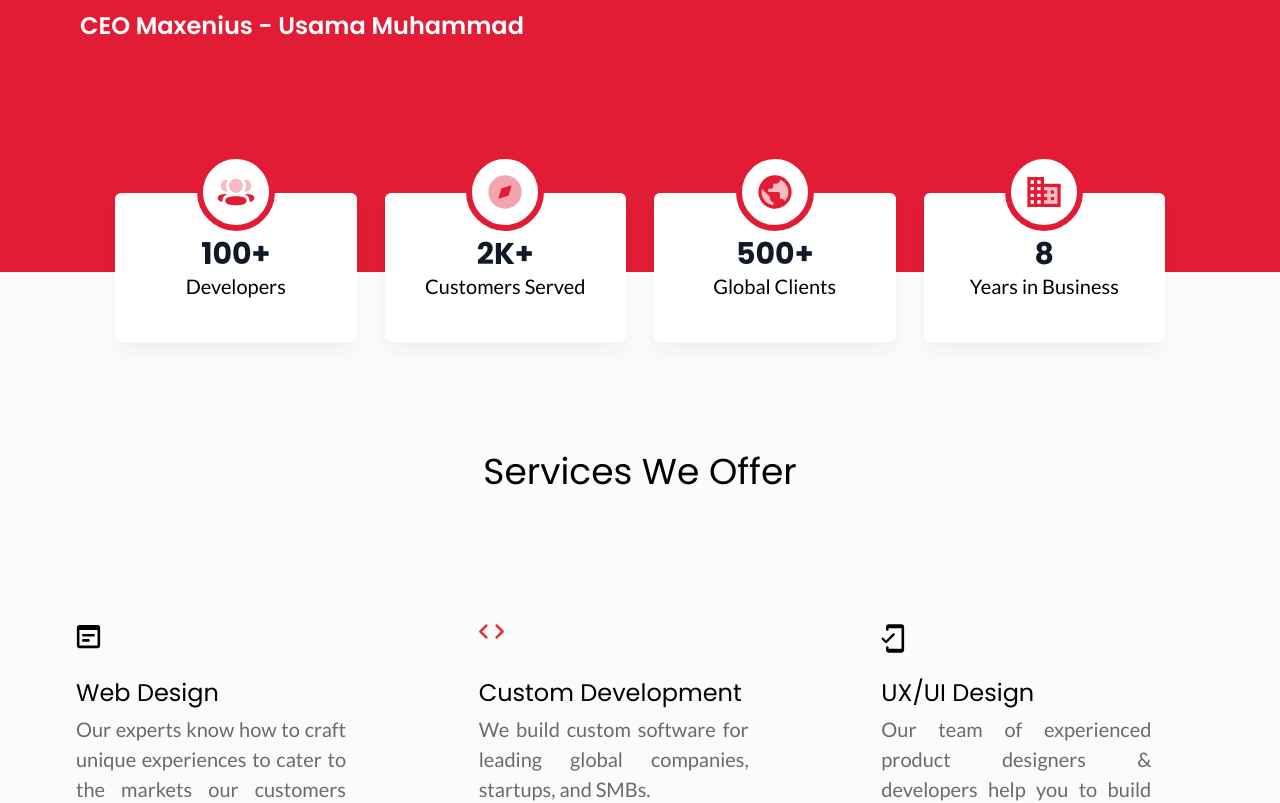
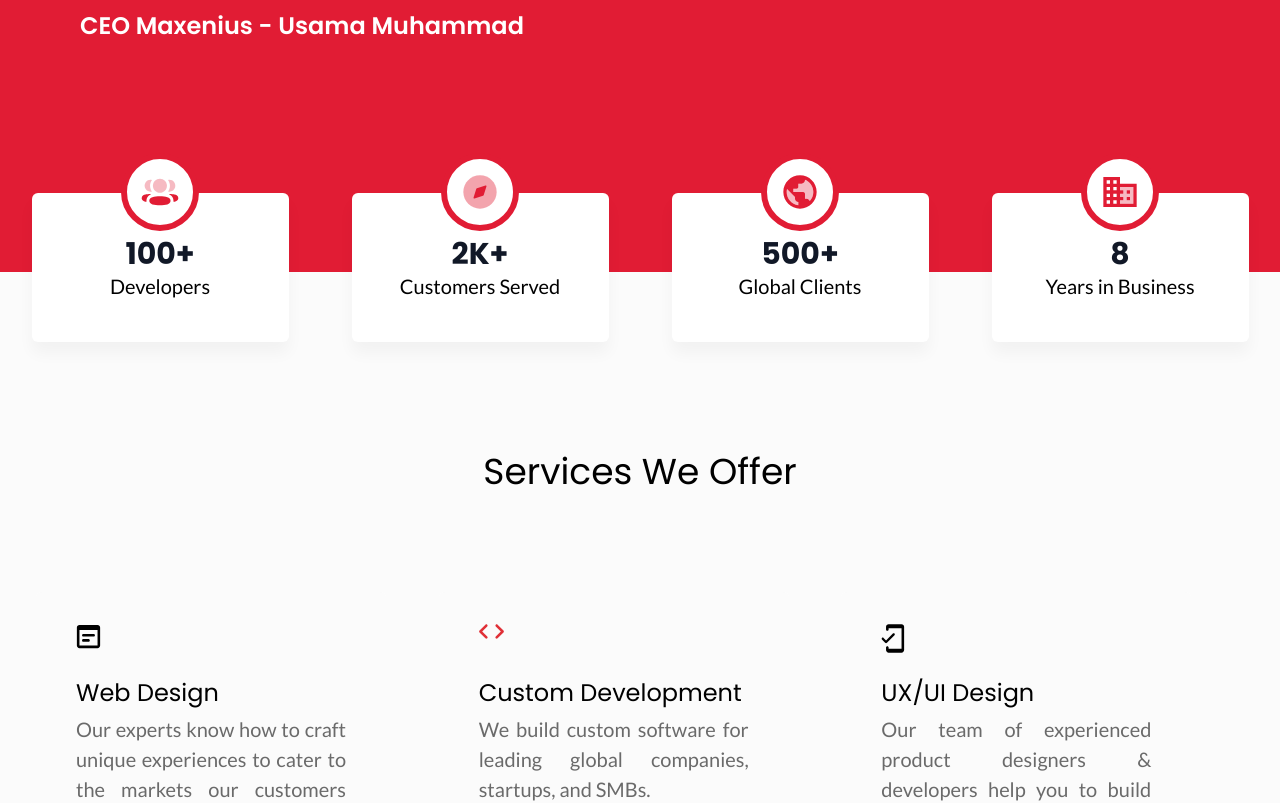
Before and after one commit to sadiq5566/my-maxenius, a Next.js app: page / in a window 1280 px wide. Shown: the part 1120-1923 px from the top of the page. Built offline with nearby package versions, Linux system fonts and the light colour scheme.

Commit message:
client numbers fix

```diff
--- a/components/Clients/Clients.tsx
+++ b/components/Clients/Clients.tsx
@@ -1,4 +1,4 @@
-import React, { useContext, useEffect, useState } from "react";
+import React, { useContext } from "react";
 import { Button } from "../../Button";
 import StateContext from "../../Context/StateContext";
 import BuildingSVG from "../../public/assets/svgs/buildingSVG";
@@ -10,20 +10,11 @@ import CountUp from "react-countup";
 
 const Clients = () => {
   const { isLg, isTab, isMobile } = useContext(StateContext);
-  const [isDesktop, setIsDesktop] = useState(false);
-
-  const handleResize = () => {
-    window.innerWidth >= 1345 ? setIsDesktop(true) : setIsDesktop(false);
-  };
-  useEffect(() => {
-    window.addEventListener("resize", handleResize, false);
-  }, []);
-
   return (
     <div className="w-full h-[470px]  md:h-[301px] sm:h-[422px]  bg-main relative">
       <section>
         <div className="container py-20 md:pt-12 md:pb-30 sm:py-12">
-          <div className=" flex flex-row w-full sm:h-auto lg:flex-col lg:items-stretch lg:px-16 md:px-[74px] items-start justify-between px-20 sm:px-6">
+          <div className=" flex flex-row w-full sm:h-auto lg:flex-col lg:items-stretch lg:px-16 md:px-[74px] items-start justify-between px-20 sm:px-6 ">
             <div className="lg:mb-3 w-9/12 lg:w-full">
               <p className=" sm:w-full sm:h-auto sm:leading-[1.4] sm:tracking-widest sm:text-xs h-auto sm:font-medium text-white text-xl lg:text-lg font-medium  leading-9 text-justify  mb-3 font-Lato md:font-medium md:text-xs md:leading-[18px] md:font-Lato">
                 `When you hire Maxenius, you ensure a commitment from American management
@@ -31,13 +22,13 @@ const Clients = () => {
                 Pakistan. You will benefit from a hybrid outsourcing model without
                 sacrificing quality.`
               </p>
-              <h2 className=" font-poppins lg:mt-3 sm:text-base sm:font-semibold sm:leading-6 font-semibold text-2xl lg:text-xl text-white leading-[48px] md:mt-2 md:text-[16px] md:font-semibold md:leading-6">
+              <h2 className=" font-poppins lg:my-5 md:my-0 sm:text-base sm:font-semibold sm:leading-4 font-semibold text-2xl lg:text-xl text-white leading-[48px] md:mt-2 md:text-[16px] md:font-semibold md:leading-6 ">
                 CEO Maxenius - Usama Muhammad
               </h2>
             </div>
 
             <Button
-              className="h-[54px] w-[185px] bg-white rounded-4xl  md:h-[34px] md:w-[118px] flex justify-center"
+              className="h-[54px] w-[185px] bg-white rounded-4xl  md:h-[34px] md:w-[118px] flex justify-center "
               preSVG={true}
               svg={CallingPhoneSVG}
             >
@@ -47,11 +38,9 @@ const Clients = () => {
         </div>
       </section>
       <div>
-        <div
-          className={`w-full flex  absolute -bottom-[70px] px-[115px] lg:px-[40px] lg:gap-4 md:px-[80px] md:gap-5 md:-bottom-[40px] sm:px-[15px] sm:flex-wrap sm:gap-5
-          ${isDesktop ? "justify-between" : "gap-7"}`}
-        >
-          <div className="w-[257px] h-[149px] relative bg-white flex flex-col justify-center items-center rounded-md shadow-service lg:w-[235px] lg:h-[120px] md:w-[137px] md:h-[99px] sm:w-[150px] sm:h-[90px]">
+        <div className={`w-full `}>
+          <div className="flex  absolute  -bottom-[70px]  md:-bottom-[40px]  justify-around w-full sm:flex-wrap  sm:h-[240px] sm:-bottom-[70px]   sm:items-center">
+            <div className="w-[257px] h-[149px] relative bg-white flex flex-col justify-center items-center rounded-md shadow-service lg:w-[190px] lg:h-[120px] md:w-[127px] md:h-[99px] sm:w-[150px] sm:h-[90px] ">
               <div className="w-[78px] h-[78px] rounded-full bg-white border-main border-[6px] flex justify-center items-center absolute -top-10 z-10 lg:w-[60px] lg:h-[60px] md:w-[40px] md:h-[40px] md:-top-5  ">
                 <PersonsSVG
                   {...(isLg
@@ -76,7 +65,7 @@ const Clients = () => {
                 </p>
               </div>
             </div>
-          <div className="w-[257px] h-[149px] relative bg-white flex flex-col justify-center items-center rounded-md shadow-service md:w-[137px] md:h-[99px] sm:w-[150px] sm:h-[90px] lg:w-[235px] lg:h-[120px]">
+            <div className="w-[257px] h-[149px] relative bg-white flex flex-col justify-center items-center rounded-md shadow-service md:w-[127px] md:h-[99px] sm:w-[150px] sm:h-[90px] lg:w-[190px] lg:h-[120px] ">
               <div className="w-[78px] h-[78px] rounded-full bg-white border-main border-[6px] flex justify-center items-center absolute -top-10 z-10 lg:w-[60px] lg:h-[60px] md:w-[40px] md:h-[40px] md:-top-5  ">
                 <CompassSVG
                   {...(isLg
@@ -100,7 +89,7 @@ const Clients = () => {
                 </p>
               </div>
             </div>
-          <div className="w-[257px] h-[149px] relative bg-white flex flex-col justify-center items-center rounded-md  shadow-service md:w-[137px] md:h-[89px] sm:w-[150px] sm:h-[90px] lg:w-[235px] lg:h-[120px]">
+            <div className="w-[257px] h-[149px] relative bg-white flex flex-col justify-center items-center rounded-md  shadow-service md:w-[127px] md:h-[99px] sm:w-[150px] sm:h-[90px] lg:w-[190px] lg:h-[120px] ">
               <div className="w-[78px] h-[78px] rounded-full bg-white border-main border-[6px] flex justify-center items-center absolute -top-10 z-10 lg:w-[60px] lg:h-[60px] md:w-[40px] md:h-[40px] md:-top-5  ">
                 <WorldSVG
                   {...(isLg
@@ -125,7 +114,7 @@ const Clients = () => {
                 </p>
               </div>
             </div>
-          <div className="w-[257px] h-[149px] relative bg-white flex flex-col justify-center items-center rounded-md  shadow-service md:w-[137px] md:h-[89px] sm:w-[150px] sm:h-[90px] lg:w-[235px] lg:h-[120px]">
+            <div className="w-[257px] h-[149px] relative bg-white flex flex-col justify-center items-center rounded-md  shadow-service md:w-[127px] md:h-[99px] sm:w-[150px] sm:h-[90px] lg:w-[190px] lg:h-[120px] ">
               <div className="w-[78px] h-[78px] rounded-full bg-white border-main border-[6px] flex justify-center items-center absolute -top-10 z-10 lg:w-[60px] lg:h-[60px] md:w-[40px] md:h-[40px] md:-top-5  ">
                 <BuildingSVG
                   {...(isLg
@@ -150,105 +139,7 @@ const Clients = () => {
               </div>
             </div>
           </div>
-        {/* <section className="bg-transparent">
-          <div className="container absolute left-0 right-0 sm:-bottom-30">
-            <div className="inline-flex md:flex-wrap justify-between w-full mt-10 px-14 lg:px-8 md:px-2 py-4 md:py-3 sm:px-8 lg:-mt-14 sm:mt-0 sm:py-0 ">
-              <div className=" w-[257px] h-[149px] lg:w-[200px] lg:h-auto border-2 border-gray-200 px-6  py-12 lg:py-8 lg:px-4  rounded-lg bg-white relative md:w-[150px] md:h-[89px] text-center">
-                <div className="h-[78px] w-[78px]  lg:h-[60px] lg:w-[60px] rounded-full border-[6px] border-main flex justify-center items-center absolute ml-auto mr-auto left-0 right-0 -top-10  bg-white">
-                  <PersonsSVG
-                    {...(isLg
-                      ? { height: "40", width: "40" }
-                      : isTab
-                      ? { height: "24", width: "24" }
-                      : isMobile
-                      ? { height: "24", width: "24" }
-                      : { height: "40", width: "40" })}
-                  />
         </div>
-                <div className="flex flex-col justify-center items-center">
-                  <CountUp
-                    start={20}
-                    end={100}
-                    suffix="+"
-                    className="title-font font-bold text-3xl md:text-xl md:font-semibold text-gray-900 sm:text-[22px] sm:leading-6 sm:font-semibold"
-                  />
-                  <p className="leading-6 text-xl font-medium lg:text-lg md:text-xs sm:text-xs sm:leading-[18px] sm:font-medium">
-                    Developers
-                  </p>
-                </div>
-              </div>
-
-              <div className="border-2 border-gray-200 px-6 py-12 rounded-lg bg-white relative w-[257px] h-[149px] lg:w-[200px] lg:h-auto lg:py-8 lg:px-4 md:w-[150px] md:h-[89px] text-center">
-                <div className="h-[78px] w-[78px]  lg:h-[60px] lg:w-[60px] rounded-full  border-[6px] border-main flex justify-center items-center absolute ml-auto mr-auto left-0 right-0 -top-10  bg-white">
-                  <CompassSVG
-                    {...(isLg
-                      ? { height: "40", width: "40" }
-                      : isTab
-                      ? { height: "24", width: "24" }
-                      : isMobile
-                      ? { height: "24", width: "24" }
-                      : { height: "40", width: "40" })}
-                  />
-                </div>
-                <CountUp
-                  end={2}
-                  className="title-font font-bold  text-3xl text-gray-900 md:text-xl md:font-semibold sm:text-[22px] sm:leading-6 sm:font-semibold"
-                  suffix="K+"
-                />
-
-                <p className="leading-6 text-xl font-medium lg:text-lg md:text-xs sm:text-xs sm:leading-[18px] sm:font-medium">
-                  Customers Served
-                </p>
-              </div>
-
-              <div className="border-2 border-gray-200 px-6 py-12  rounded-lg bg-white relative w-[257px] h-[149px] lg:w-[200px] lg:h-auto lg:py-8 lg:px-4 md:w-[150px] md:h-[89px] sm:mt-16  text-center">
-                <div className="h-[78px] w-[78px] lg:h-[60px] lg:w-[60px] rounded-full border-[6px] border-main flex justify-center items-center absolute ml-auto mr-auto left-0 right-0 -top-10  bg-white">
-                  <WorldSVG
-                    {...(isLg
-                      ? { height: "40", width: "40" }
-                      : isTab
-                      ? { height: "24", width: "24" }
-                      : isMobile
-                      ? { height: "24", width: "24" }
-                      : { height: "40", width: "40" })}
-                  />
-                </div>
-                <CountUp
-                  start={400}
-                  end={500}
-                  className="title-font font-bold  text-3xl text-gray-900 md:text-xl md:font-semibold sm:text-[22px] sm:leading-6 sm:font-semibold"
-                  suffix="+"
-                />
-
-                <p className="leading-6 text-xl lg:text-lg font-medium md:text-xs sm:text-xs sm:leading-[18px] sm:font-medium">
-                  Global Clients
-                </p>
-              </div>
-
-              <div className="border-2 border-gray-200 px-6 py-12 rounded-lg relative bg-white w-[257px] h-[149px] lg:w-[200px] lg:h-auto lg:py-8 lg:px-4 md:w-[150px] md:h-[89px] sm:mt-16   text-center">
-                <div className="h-[78px] w-[78px] lg:h-[60px] lg:w-[60px] rounded-full  border-[6px] border-main flex justify-center items-center absolute ml-auto mr-auto left-0 right-0 -top-10  bg-white">
-                  <BuildingSVG
-                    {...(isLg
-                      ? { height: "40", width: "40" }
-                      : isTab
-                      ? { height: "24", width: "24" }
-                      : isMobile
-                      ? { height: "24", width: "24" }
-                      : { height: "40", width: "40" })}
-                  />
-                </div>
-                <CountUp
-                  start={0}
-                  end={8}
-                  className="title-font font-bold  text-3xl text-gray-900 md:text-xl md:font-semibold sm:text-[22px] sm:leading-6 sm:font-semibold"
-                />
-                <p className=" leading-6 text-xl font-medium lg:text-lg md:text-xs sm:text-xs sm:leading-[18px] sm:font-medium">
-                  Years in Business
-                </p>
-              </div>
-            </div>
-          </div>
-        </section> */}
       </div>
     </div>
   );
```
Lines whose indentation alone changed are shown as unchanged.
